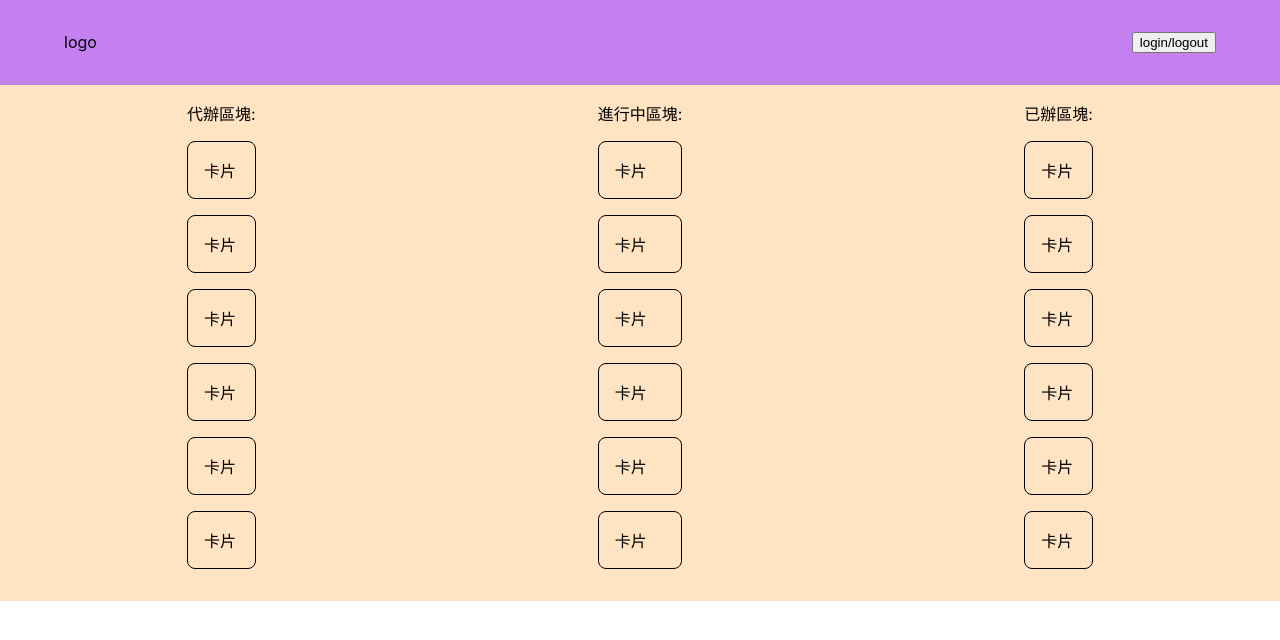
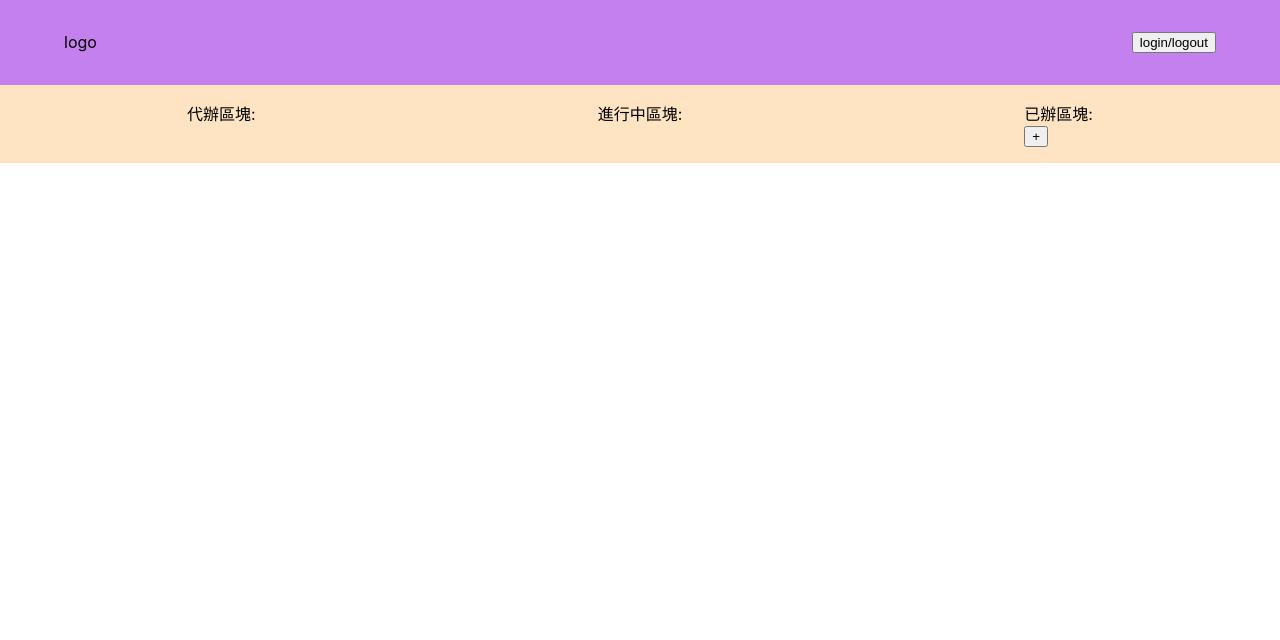
Before and after one commit to JamesDinding/ms_daily_list, a React (Create React App) app: page / in a window 1280 px wide. Shown: the top 640 px of the page. Built offline with nearby package versions, Linux system fonts and the light colour scheme.

Commit message:
implement add & remove functionality

```diff
--- a/src/components/Card/Card.tsx
+++ b/src/components/Card/Card.tsx
@@ -4,7 +4,10 @@ import classes from "./Card.module.css";
 const Card: React.FC = () => {
   return (
     <div draggable className={classes.card}>
-      卡片
+      <div>Title</div>
+      <div>description</div>
+      <div>check box</div>
+      <div>進度條</div>
     </div>
   );
 };
--- a/src/components/Section/FinishedSection.tsx
+++ b/src/components/Section/FinishedSection.tsx
@@ -2,16 +2,40 @@ import React from "react";
 import List from "./List";
 import { useSelector, useDispatch } from "react-redux";
 import { useListDispatch, useListSelector } from "../../hooks/list-hooks";
+import { listActions } from "../../store/list-slice";
+
+const dummy_card_data = {
+  id: "testid",
+  listName: "finishedList",
+  title: "testTitle",
+  description: "It is for testing!",
+  creater: "DinDing",
+  tasks: [
+    {
+      taskDescription: "maple todo list",
+      isDone: true,
+    },
+  ],
+};
 
 const FinishedSection: React.FC = () => {
   const list = useListSelector((state) => state.list.finishedList);
   const dispatch = useListDispatch();
 
+  const createCardHandler = () => {
+    dispatch(listActions.addToList(dummy_card_data));
+  };
+
   return (
     <div>
       已辦區塊:
       <div>
-        <List />
+        <List cardList={list} />
+      </div>
+      <div>
+        <button type="button" onClick={createCardHandler}>
+          +
+        </button>
       </div>
     </div>
   );
--- a/src/components/Section/List.tsx
+++ b/src/components/Section/List.tsx
@@ -6,10 +6,10 @@ interface ListProps {
   cardList: ListItem[];
 }
 
-const List: React.FC = ({}) => {
+const List: React.FC<ListProps> = ({ cardList }) => {
   return (
     <div>
-      {new Array(6).fill("").map(() => (
+      {cardList.map(() => (
         <Card />
       ))}
     </div>
--- a/src/components/Section/PendingSection.tsx
+++ b/src/components/Section/PendingSection.tsx
@@ -5,9 +5,7 @@ const PendingSection: React.FC = () => {
   return (
     <div>
       代辦區塊:
-      <div>
-        <List />
-      </div>
+      <div>{/* <List /> */}</div>
     </div>
   );
 };
--- a/src/components/Section/ProcessingSection.tsx
+++ b/src/components/Section/ProcessingSection.tsx
@@ -5,9 +5,7 @@ const ProcessingSection: React.FC = () => {
   return (
     <div>
       進行中區塊:
-      <div>
-        <List />
-      </div>
+      <div>{/* <List /> */}</div>
     </div>
   );
 };
--- a/src/module/list.ts
+++ b/src/module/list.ts
@@ -1,5 +1,6 @@
 export interface ListItem {
   id: string;
+  listName: string;
   title: string;
   description: string;
   creater: string;
--- a/src/store/list-slice.tsx
+++ b/src/store/list-slice.tsx
@@ -12,10 +12,12 @@ const listSlice = createSlice({
   initialState: initialListState,
   reducers: {
     addToList(state, action: PayloadAction<ListItem>) {
-      // state['what_list_should_update'].push(action.payload)
+      const { listName } = action.payload;
+      state[listName as keyof ListState].push(action.payload);
     },
     removeFromList(state, action) {
-      // state['list_name'].filter(el=> el !== action.id)
+      const { listName, id } = action.payload;
+      state[listName as keyof ListState].filter((list) => list.id !== id);
     },
   },
 });
```
